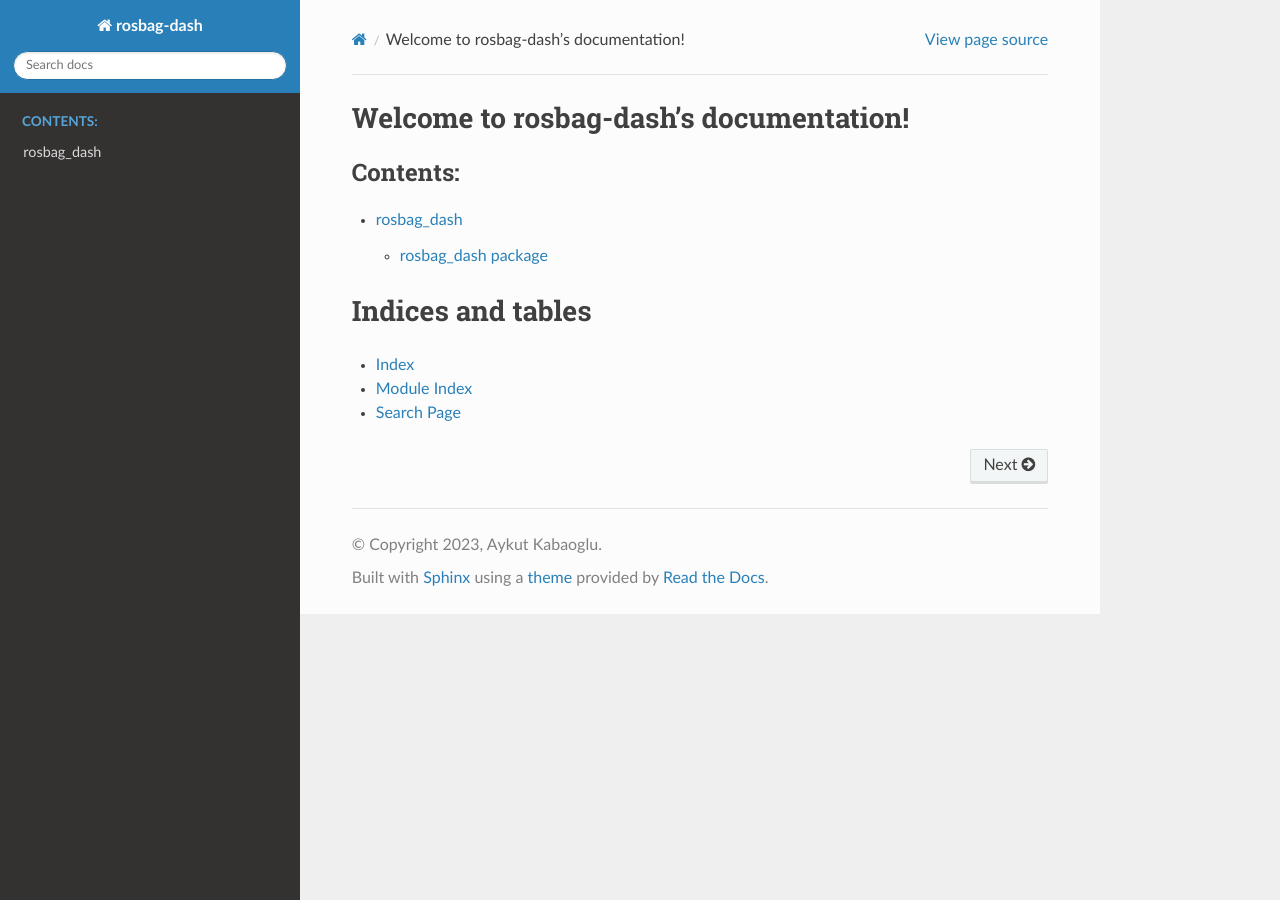
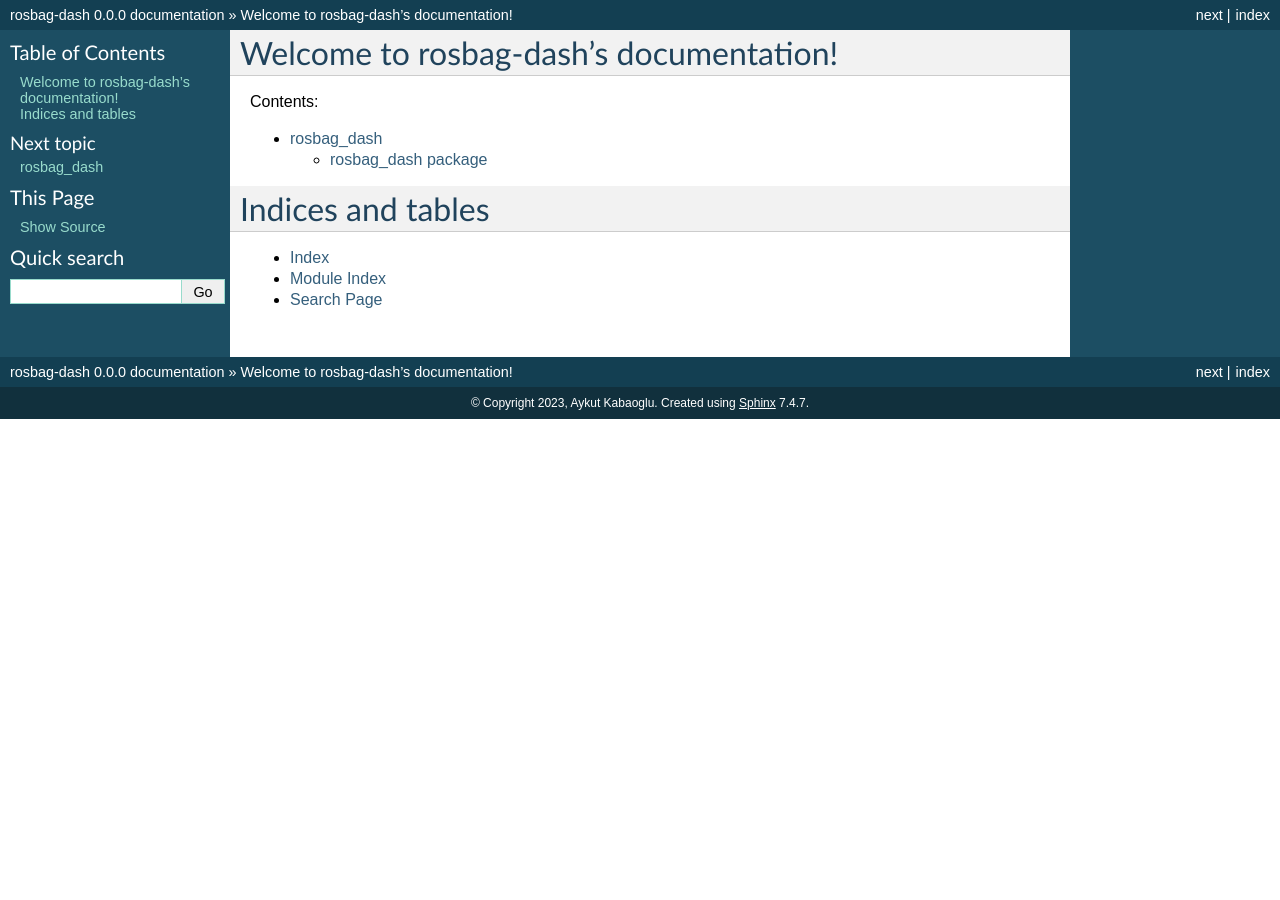
Before and after one commit to aykutkabaoglu/rosbag-dash, a Sphinx documentation site: the page built from docs/source/index.rst, in a window 1280 px wide. Built offline with Sphinx 7.4.7, drawn with Linux system fonts in a browser that asks for light colours.

Commit message:
sphinx theme change

```diff
--- a/docs/source/conf.py
+++ b/docs/source/conf.py
@@ -32,5 +32,5 @@ exclude_patterns = []
 # -- Options for HTML output -------------------------------------------------
 # https://www.sphinx-doc.org/en/master/usage/configuration.html#options-for-html-output
 
-html_theme = 'sphinx_rtd_theme'
+html_theme = 'classic'
 html_static_path = ['_static']
```
